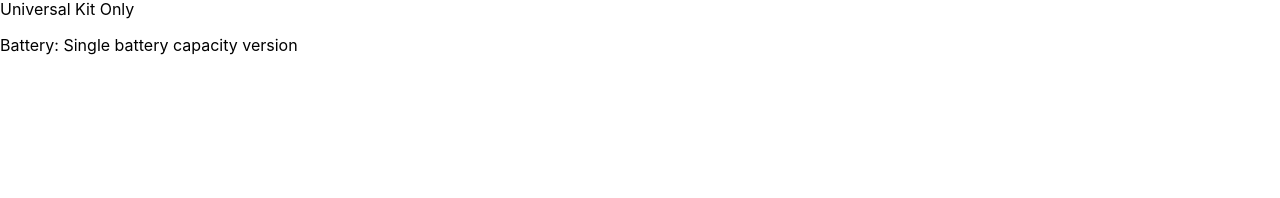
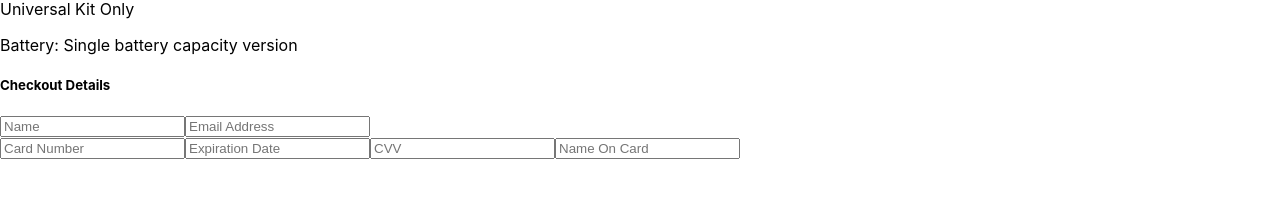
Before and after one commit to maxcramer/Swytch, a React (Create React App) app: page / in a window 1280 px wide. Shown: the part 570-768 px from the top of the page. Built offline with nearby package versions, Linux system fonts and the light colour scheme.

Commit message:
adding Checkout Details and inputs in Checkout Details component

```diff
--- a/src/App.js
+++ b/src/App.js
@@ -6,6 +6,7 @@ import './App.css';
 import NavBar from '../src/components/NavBar/NavBar.jsx'
 import VideoContainer from '../src/components/VideoContainer/VideoContainer'
 import ProductInfo from '../src/components/ProductInfo/ProductInfo';
+import CheckoutDetails from '../src/components/CheckoutDetails/CheckoutDetails';
 
 class App extends Component {
 
@@ -19,6 +20,7 @@ class App extends Component {
           <div id="bellow__navbar">
             <VideoContainer />
             <ProductInfo />
+            <CheckoutDetails />
           </div>
         </div>
       </Router>
--- /dev/null
+++ b/src/components/CheckoutDetails/CheckoutDetails.jsx
@@ -0,0 +1,24 @@
+import React, { Component } from 'react';
+
+class CheckoutDetails extends React.Component {
+
+
+
+    render() {
+        return (
+            <div>
+                <h5>Checkout Details</h5>
+                <input type="text" placeholder="Name"/>
+                <input type="text" placeholder="Email Address"/>
+                <div id="card__details">
+                    <input type="number" placeholder="Card Number"/>
+                    <input type="text" placeholder="Expiration Date"/>
+                    <input type="text" placeholder="CVV"/>
+                    <input type="text" placeholder="Name On Card"/>
+                </div>
+            </div>
+        )
+    }
+}
+
+export default CheckoutDetails;
```
